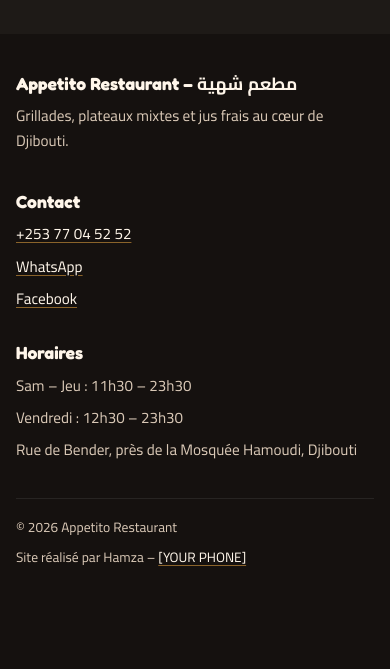
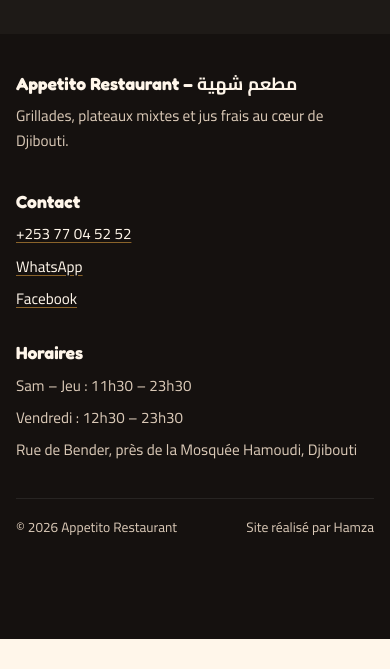
Before and after one commit to ThegreatHamza/Apetito, a plain HTML site: page index.html in a window 390 px wide. Shown: the part 6525-7194 px from the top of the page. After the commit the page ends 7164 px from the top, so only its background shows below. Drawn offline with Linux system fonts and the light colour scheme.

Commit message:
Footer: credit Hamza without phone number
Co-Authored-By: Claude Opus 5.5 <noreply@anthropic.com>
Claude-Session: https://claude.ai/code/session_01RHQTs5kd2QZnCRQ3h7FrHp

```diff
--- a/index.html
+++ b/index.html
@@ -573,8 +573,7 @@ footer a:hover{color:var(--gold)}
     </div>
     <div class="foot-bottom">
       <span>© <span id="year">2026</span> Appetito Restaurant</span>
-      <!-- PLACEHOLDER: [YOUR PHONE] – your number, in both the text and the tel: link (digits only, e.g. tel:+2537700000) -->
-      <span><span data-i18n="madeBy">Site réalisé par</span> Hamza – <a href="tel:+253" class="ltr">[YOUR PHONE]</a></span>
+      <span><span data-i18n="madeBy">Site réalisé par</span> Hamza</span>
     </div>
   </div>
 </footer>
```
